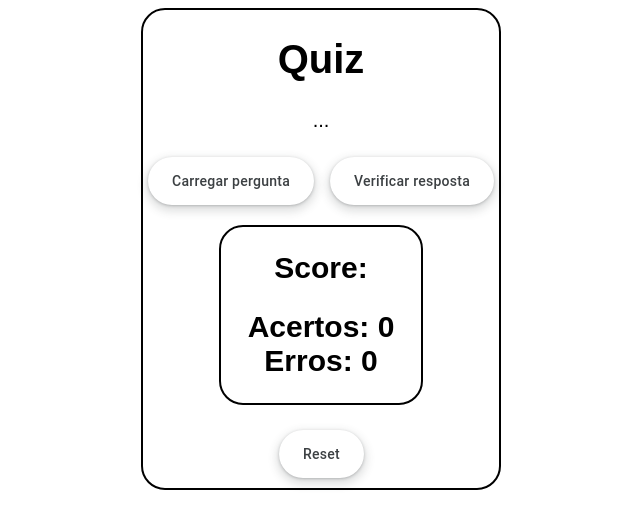
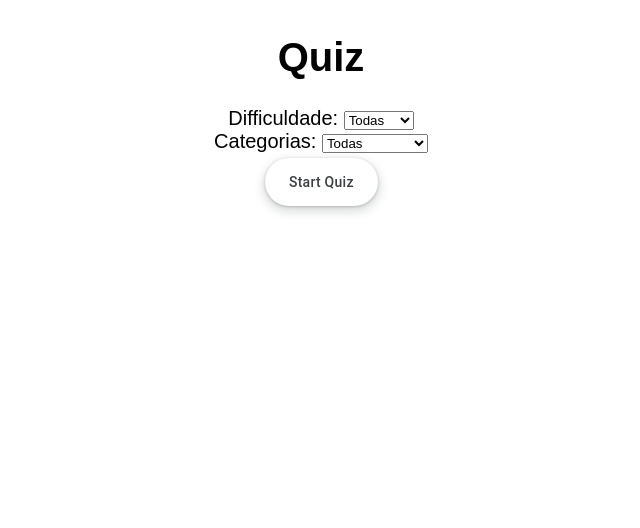
Before and after one commit to elc1090/project2-2024a-fork-marcos-noble, a plain HTML site: page index.html in a window 1280 px wide. Shown: the whole page, without its empty margins (319-959 px from the left). Drawn offline with Linux system fonts and the light colour scheme.

Commit message:
Update index.html

```diff
--- a/index.html
+++ b/index.html
@@ -7,8 +7,37 @@
     <link href="style.css" rel="stylesheet">
 </head>
 <body>
-    <div id="telaJogo">
+    <div id="startScreen">
         <h1 id="titulo">Quiz</h1>
+        <label for="difficulty">Difficuldade:</label>
+        <select id="difficulty">
+            <option  value="todas">Todas</option>
+            <option  value="easy">Easy</option>
+            <option  value="medium">Medium</option>
+            <option  value="hard">Hard</option>
+        </select>
+        <br>
+        <label for="category">Categorias:</label>
+        <select id="category">
+            <option  value="todas">Todas</option>
+            <option value="linux">Linux</option>
+            <option value="bash">bash</option>
+            <option value="uncategorized">uncategorized</option>
+            <option value="Docker">Docker</option>
+            <option value="SQL">SQL</option>
+            <option value="CMS">CMS</option>
+            <option value="Code">Code</option>
+            <option value="DevOps">DevOps</option>
+            <!-- Add more options as needed -->
+        </select>
+        <br>
+        <button class="button-17" role="button" onclick="startQuiz()">Start Quiz</button>
+    </div>
+
+    <div id="telaJogo"  style="display: none;">
+        <!--<h1 id="titulo">Quiz</h1>     -->
+        <p id="dificuldade">dificuldade</p>
+        <p id="tema">tema</p>
         <p id="caixaPergunta">...</p>
         <div id="listaRespostas"></div>
         <button class="button-17" role="button" onclick="gerarPergunta()">
```
